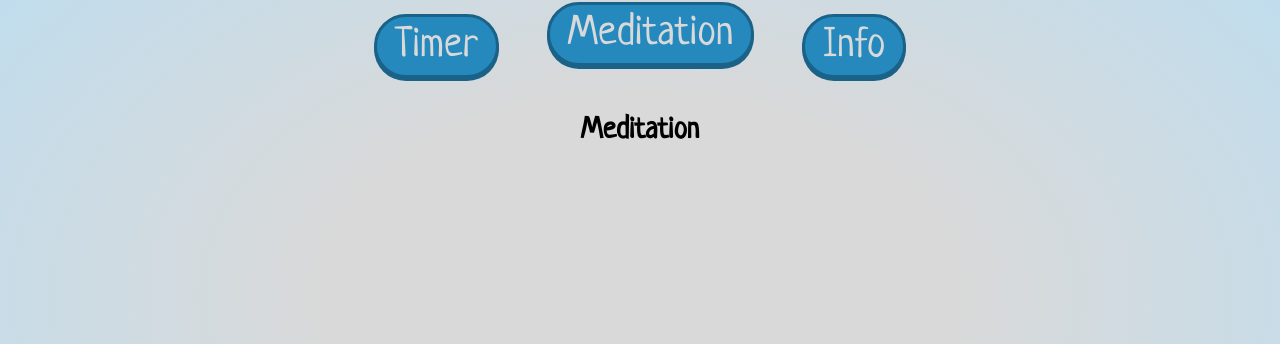
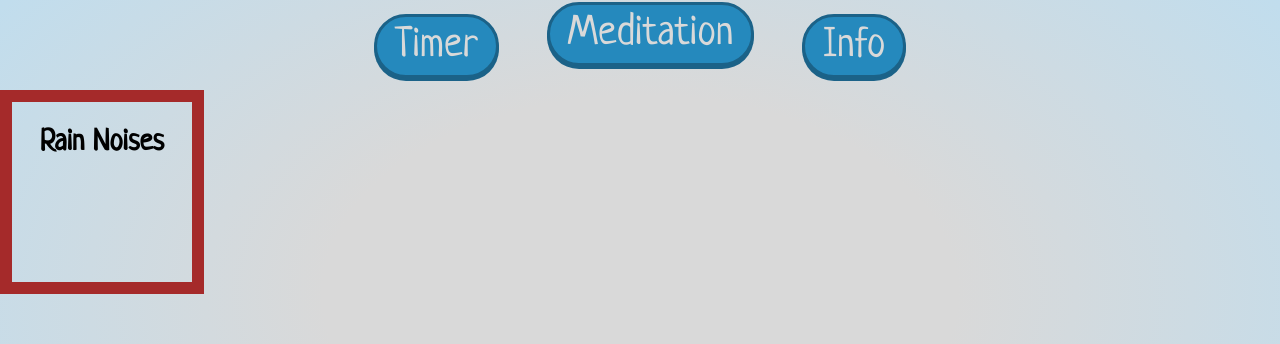
Before and after one commit to ParkerAnderson130/uga-makeathon, a React (Create React App) app: page /meditate in a window 1280 px wide. Shown: the part 106-450 px from the top of the page. Built offline with nearby package versions, Linux system fonts and the light colour scheme.

Commit message:
Started meditation

```diff
--- a/src/pages/meditation.js
+++ b/src/pages/meditation.js
@@ -3,8 +3,8 @@ import '../App.css'
 import '../static/css/meditation.css';
 const  Meditation = () =>{
   return (
-    <div>
-      <h2>Meditation</h2>
+    <div class="music">
+      <div class="music-selection"><h2>Rain Noises</h2></div>
     </div>
   );
 }
--- a/src/static/css/meditation.css
+++ b/src/static/css/meditation.css
@@ -0,0 +1,5 @@
+.music {display: flex; flex-direction: row;}
+.music-selection {
+    aspect-ratio: 1/1; width: 15rem;
+    border: brown 1rem solid;
+}
```
